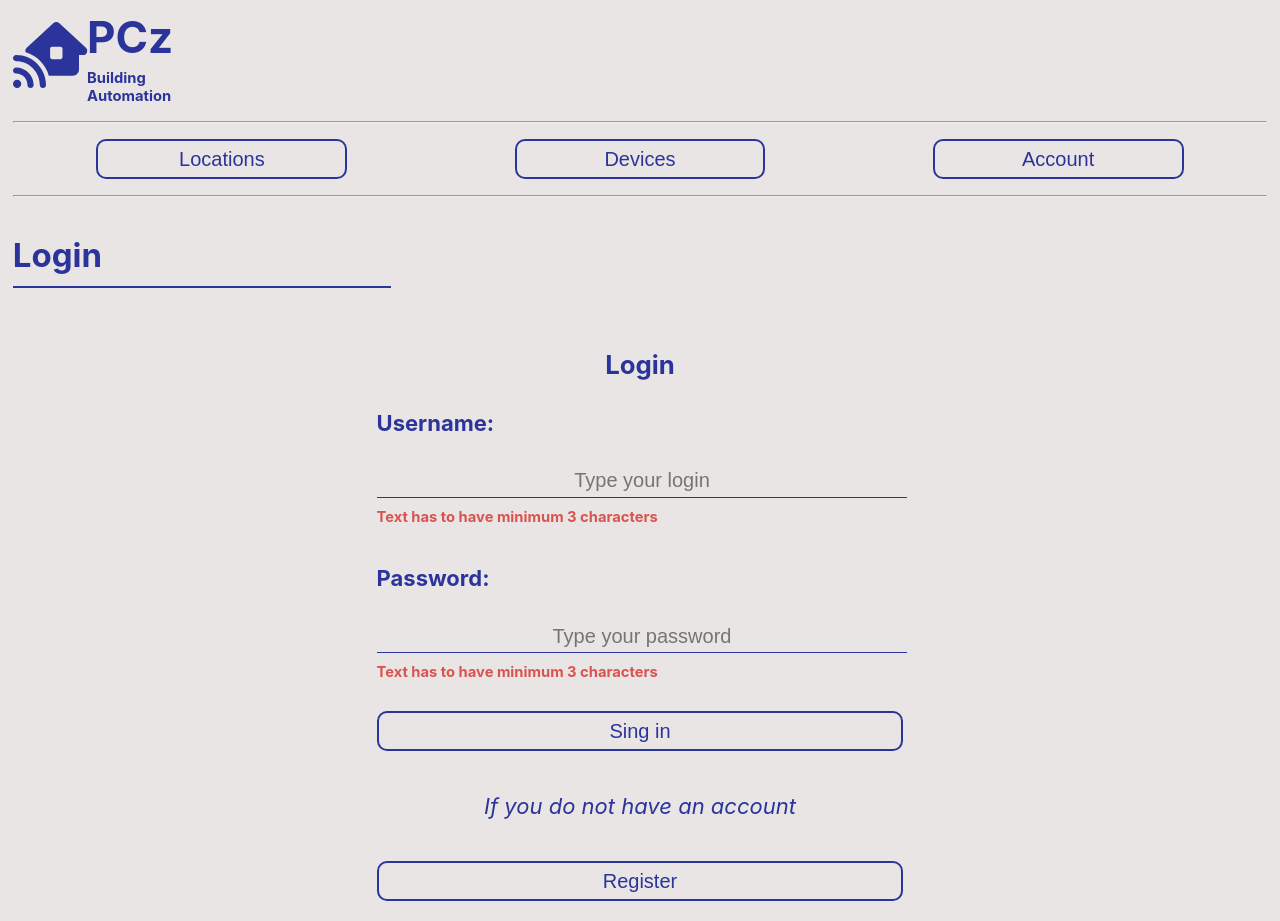
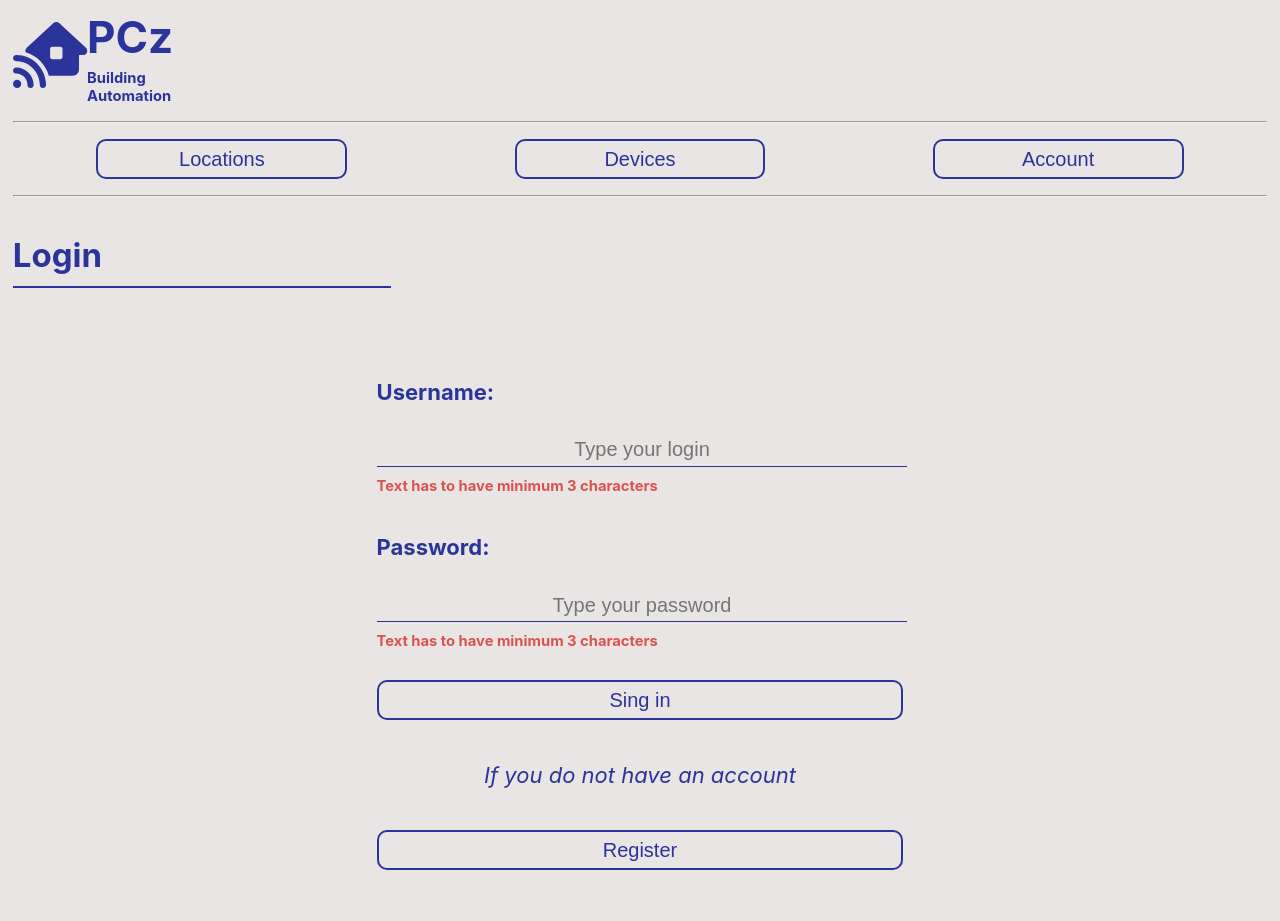
Before and after one commit to czechp/building-automation-frontend, a React (Create React App) app: page /login in a window 1280 px wide. After the commit the page ends 890 px from the top, so only its background shows below. Built offline with nearby package versions, Linux system fonts and the light colour scheme.

Commit message:
Made optional title in form

```diff
--- a/src/component/FormCmp.js
+++ b/src/component/FormCmp.js
@@ -2,7 +2,7 @@ import styled from "styled-components";
 
 const FormCmp = ({title, children})=>{
     return <Container>
-        <Header>{title}</Header>
+        {title && <Header>{title}</Header>}
         {children}
     </Container>
 }
--- a/src/useCase/login/LoginPage.js
+++ b/src/useCase/login/LoginPage.js
@@ -11,7 +11,7 @@ const LoginPage = () => {
     const [password, setPassword] = React.useState("");
 
     return <PageCmp title="Login">
-        <FormCmp title="Login">
+        <FormCmp>
             <TextInputCmp placeholder="Type your login" label="Username:" value={login} onChange={setLogin}
                           minLength={3}/>
             <TextInputCmp type="password" placeholder="Type your password" label="Password:" value={password}
```
